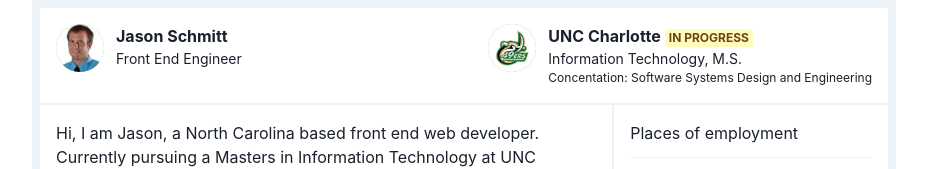
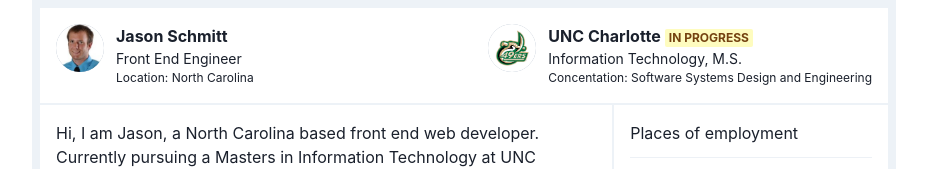
Before and after one commit to schmitty890/jasonschmitt.dev, a Gatsby site: page / in a window 1280 px wide. Shown: the top 169 px of the page, without its empty margins (176-1103 px from the left). Built offline with nearby package versions, Linux system fonts and the light colour scheme; Gatsby itself is replaced by a stand-in of ours.

Commit message:
adding location

```diff
--- a/src/pages/index.js
+++ b/src/pages/index.js
@@ -45,6 +45,7 @@
                 <Box ml="3">
                   <Text fontWeight="bold">Jason Schmitt</Text>
                   <Text fontSize="sm">Front End Engineer</Text>
+                  <Text fontSize="xs">Location: North Carolina</Text>
                 </Box>
               </Flex>
               <Flex>
```
